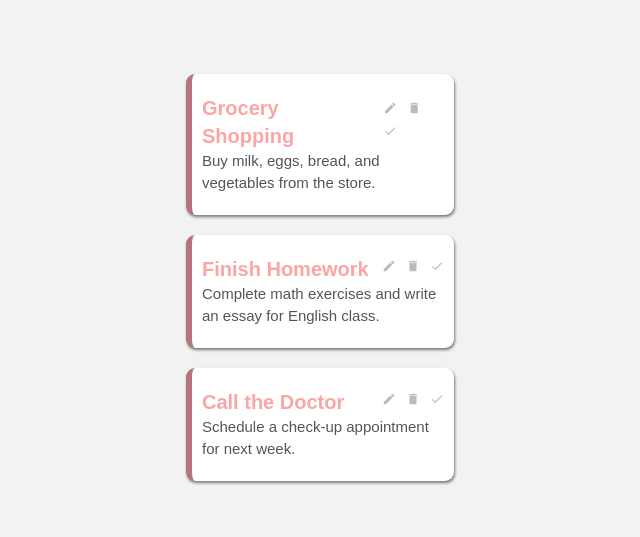
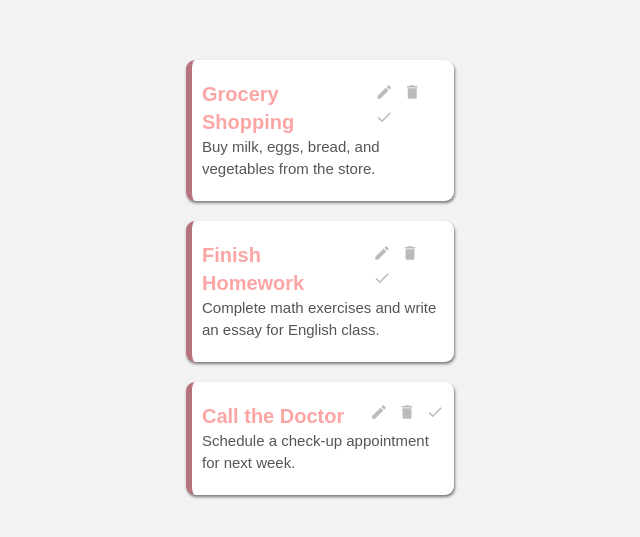
Before and after one commit to mafari10/Vue-PlannerApp, a Vue app: page / in a window 1280 px wide. Shown: the part 123-660 px from the top of the page, without its empty margins (186-826 px from the left). Built offline with nearby package versions, Linux system fonts and the light colour scheme; data requests are answered from the project's data file.

Commit message:
Worked on completed with dynamic classes

```diff
--- a/data/db.json
+++ b/data/db.json
@@ -1,19 +1,19 @@
 {
   "projects": [
     {
-      "id": 1,
+      "id": "1",
       "title": "Grocery Shopping",
       "details": "Buy milk, eggs, bread, and vegetables from the store.",
       "completed": false
     },
     {
-      "id": 2,
+      "id": "2",
       "title": "Finish Homework",
       "details": "Complete math exercises and write an essay for English class.",
-      "completed": true
+      "completed": false
     },
     {
-      "id": 3,
+      "id": "3",
       "title": "Call the Doctor",
       "details": "Schedule a check-up appointment for next week.",
       "completed": false
--- a/src/components/SingleProject.vue
+++ b/src/components/SingleProject.vue
@@ -1,5 +1,5 @@
 <template>
-  <div class="project">
+  <div class="project" :class="{ completed: project.completed }">
     <div class="actions">
       <h3 class="text-xl font-bold text-red-300" @click="show = !show">
         {{ project.title }}
@@ -7,7 +7,12 @@
       <div class="icons">
         <span class="material-icons">edit</span>
         <span class="material-icons" @click="deleteItem">delete</span>
-        <span class="material-icons">done</span>
+        <span
+          class="material-icons"
+          @click="completed"
+          :class="{ tick: project.completed }"
+          >done</span
+        >
       </div>
     </div>
     <div class="details" v-if="show">
@@ -27,13 +32,21 @@ export default {
     };
   },
   methods: {
-    deleteItem() {
+    async deleteItem() {
       try {
-        axios.delete(this.url);
+        await axios.delete(this.url);
         // emit the deleted id to HomeView
         this.$emit("delete", this.project.id);
       } catch (e) {
         console.error("Error deleting project", e);
+      }
+    },
+    async completed() {
+      try {
+        await axios.patch(this.url, { completed: !this.project.completed });
+        this.$emit("completed", this.project.id);
+      } catch (e) {
+        console.error("Error completing project", e);
       }
     },
   },
@@ -58,9 +71,19 @@ h3 {
   justify-content: space-between;
 }
 .material-icons {
-  font-size: 14px;
+  font-size: 18px;
+
   margin-left: 10px;
   color: #bbb;
   cursor: pointer;
 }
+.material-icons:hover {
+  color: #777;
+}
+.completed {
+  border-left: 6px solid #00ce89;
+}
+.tick {
+  color: #00ce89;
+}
 </style>
--- a/src/views/HomeView.vue
+++ b/src/views/HomeView.vue
@@ -2,7 +2,11 @@
   <div class="home">
     <div v-if="projects.length">
       <div v-for="project in projects" :key="project.id">
-        <SingleProject :project="project" @delete="handleDelete" />
+        <SingleProject
+          :project="project"
+          @delete="handleDelete"
+          @completed="toggleDeleted"
+        />
       </div>
     </div>
   </div>
@@ -26,6 +30,12 @@ export default {
         return project.id !== id;
       });
     },
+    toggleDeleted(id) {
+      let p = this.projects.find((project) => {
+        return project.id === id;
+      });
+      p.completed = !p.completed;
+    },
   },
   async mounted() {
     try {
```
